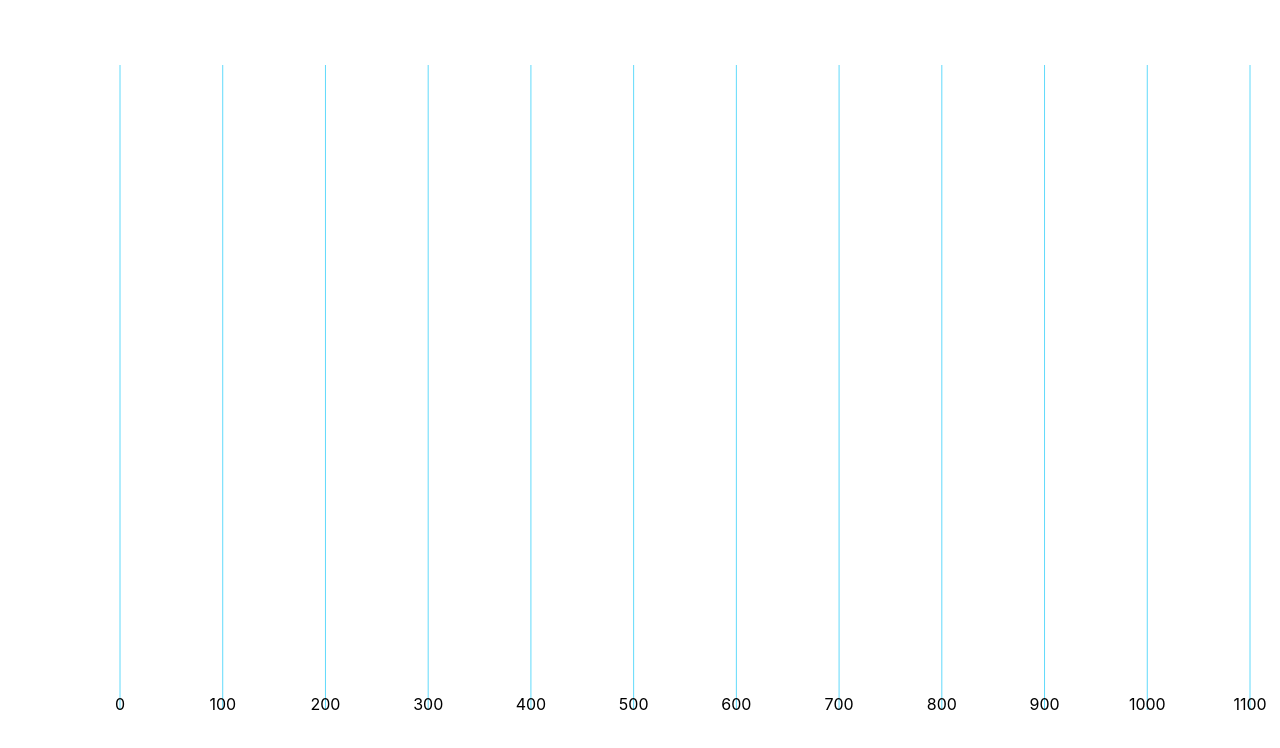
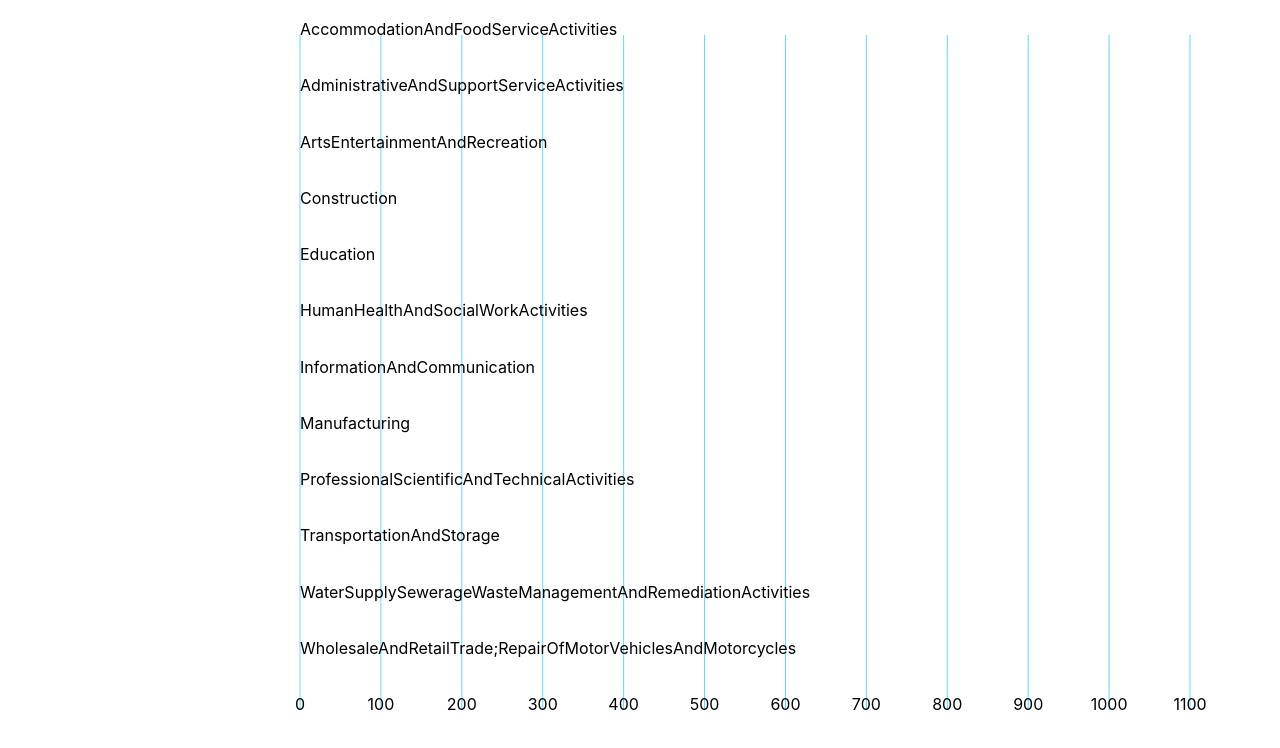
Before and after one commit to BinaryDog109/covid-impact-viz, a React (Create React App) app: page / in a window 1280 px wide. Shown: the top 748 px of the page. Built offline with nearby package versions, Linux system fonts and the light colour scheme.

Commit message:
Added y axis names

```diff
--- a/src/App.css
+++ b/src/App.css
@@ -1,6 +1,4 @@
-body {
-  margin: 0;
-}
+
 
 .App {
   text-align: center;
@@ -47,3 +45,7 @@ body {
 .tick-group text {
   text-anchor: middle;
 }
+
+svg {
+  vertical-align: top;
+}
--- a/src/App.js
+++ b/src/App.js
@@ -5,16 +5,19 @@ import { scaleBand, scaleLinear, max } from "d3";
 
 import { useData } from "./useData";
 
-const margin = {
-  top: 65,
-  left: 120,
+const diagramSpace = {
+  top: 35,
+  left: 300,
   bottom: 90,
-  right: 30,
+  right: 90,
 };
+const outsideMargin = 20
 const textOffset = 50;
 
-const drawHeight = window.innerHeight - margin.top - margin.bottom;
-const drawWidth = window.innerWidth - margin.left - margin.right;
+const displayWidth = window.innerWidth
+const displayHeight = window.innerHeight
+const drawHeight = displayHeight - diagramSpace.top - diagramSpace.bottom;
+const drawWidth = displayWidth - diagramSpace.left - diagramSpace.right;
 
 function App() {
   const data = useData();
@@ -35,7 +38,7 @@ function App() {
     .domain(data.map(yAccessor))
     .range([0, drawHeight]);
 
-  const XAxisLine = () =>
+  const XAxisChannel = () =>
     xMapping.ticks().map((tickValue) => (
       <g className="tick-group" key={tickValue} transform={`translate(${xMapping(tickValue)}, 0)`}>
         <line y2={drawHeight} />
@@ -43,19 +46,19 @@ function App() {
       </g>
     ));
 
-    const yAxis = () =>
-      yMapping.domain().map(domain => (
-        <text y={yMapping(domain)}>{domain}</text>
+    const YAxisChannel = () =>
+      yMapping.domain().map(domainValue => (
+        <text y={yMapping(domainValue)}>{domainValue}</text>
       ))
 
   return (
-    <div className="container">
+    <div className="histogram">
       <svg
-        width={window.innerWidth}
-        height={window.innerHeight}
+        width={displayWidth}
+        height={displayHeight}
       >
-        <g transform={`translate(${margin.left}, ${margin.top})`}><XAxisLine />
-        <yAxis /></g>
+        <g transform={`translate(${diagramSpace.left}, ${diagramSpace.top})`}><XAxisChannel />
+        <YAxisChannel /></g>
 
       </svg>
     </div>
--- a/src/index.css
+++ b/src/index.css
@@ -1,5 +1,9 @@
+html {
+  height: 100%;
+}
 body {
   margin: 0;
+  min-height: 100%;
   font-family: -apple-system, BlinkMacSystemFont, 'Segoe UI', 'Roboto', 'Oxygen',
     'Ubuntu', 'Cantarell', 'Fira Sans', 'Droid Sans', 'Helvetica Neue',
     sans-serif;
```
